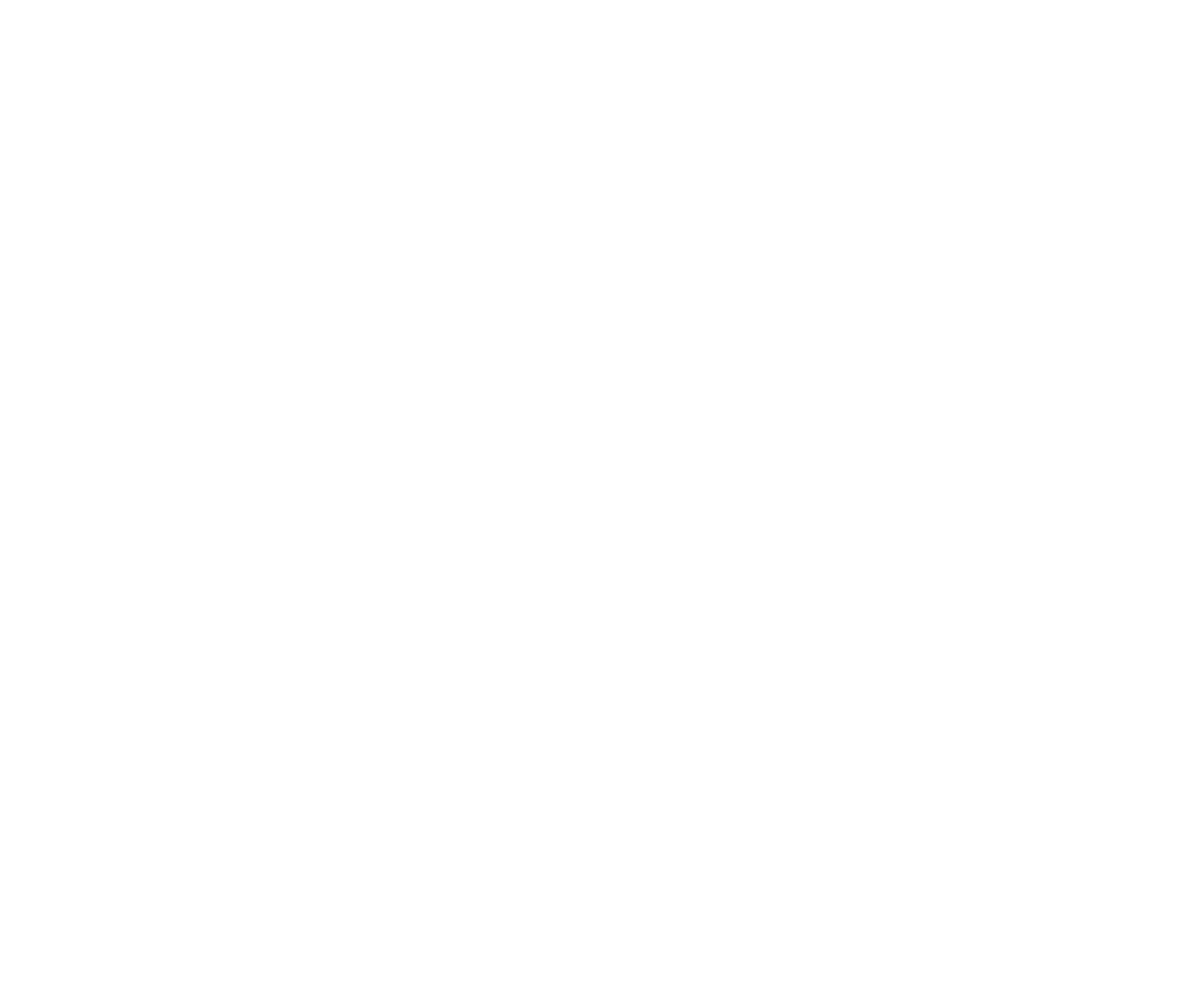
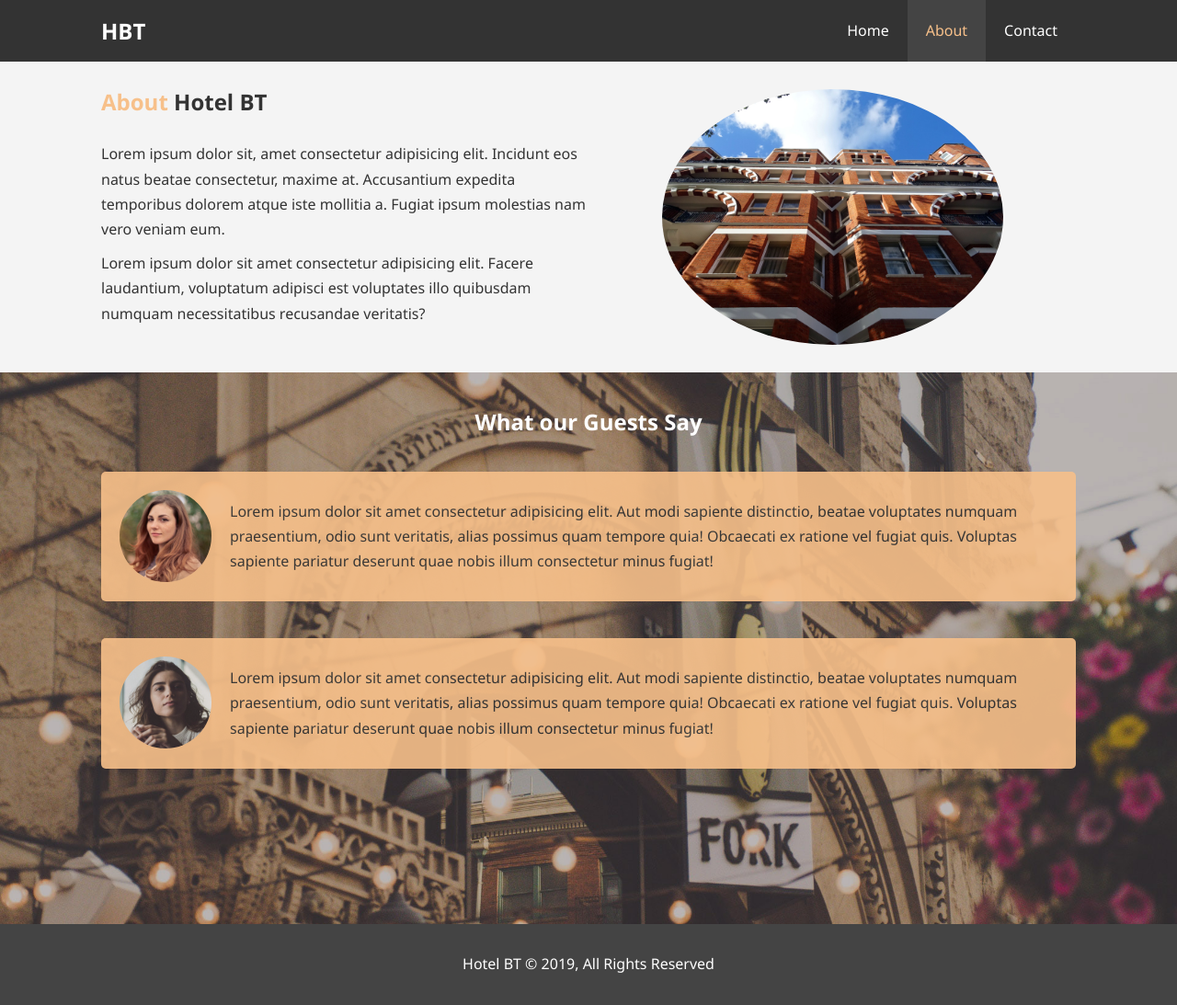
Before and after one commit to hozefam/hotel_website, a plain HTML site: page about.html in a window 1280 px wide. Shown: the whole page at 92% size. Before the commit the page ends 800 px from the top, so only its background shows below. Drawn offline with Linux system fonts and the light colour scheme.

Commit message:
About page

```diff
--- a/about.html
+++ b/about.html
@@ -0,0 +1,85 @@
+<!DOCTYPE html>
+<html lang="en">
+  <head>
+    <meta charset="UTF-8" />
+    <meta name="viewport" content="width=device-width, initial-scale=1.0" />
+    <meta http-equiv="X-UA-Compatible" content="ie=edge" />
+    <meta
+      name="description"
+      content="Welcome to the most extraordinary hotel in Boston Massachusetts"
+    />
+    <meta name="keywords" content="hotel, boston" />
+    <link rel="stylesheet" href="css/style.css" />
+    <title>Hotel BT | About</title>
+  </head>
+  <body>
+    <header>
+      <nav id="navbar">
+        <div class="container">
+          <h1 class="logo">
+            <a href="index.html">HBT</a>
+          </h1>
+          <ul>
+            <li><a href="index.html">Home</a></li>
+            <li><a href="about.html" class="current">About</a></li>
+            <li><a href="contact.html">Contact</a></li>
+          </ul>
+        </div>
+      </nav>
+    </header>
+
+    <section id="about-info" class="bg-light py-3">
+      <div class="container">
+        <div class="info-left">
+          <h1><span class="text-primary l-heading">About</span> Hotel BT</h1>
+          <p>
+            Lorem ipsum dolor sit, amet consectetur adipisicing elit. Incidunt
+            eos natus beatae consectetur, maxime at. Accusantium expedita
+            temporibus dolorem atque iste mollitia a. Fugiat ipsum molestias nam
+            vero veniam eum.
+          </p>
+          <p>
+            Lorem ipsum dolor sit amet consectetur adipisicing elit. Facere
+            laudantium, voluptatum adipisci est voluptates illo quibusdam
+            numquam necessitatibus recusandae veritatis?
+          </p>
+        </div>
+        <div class="info-right">
+          <img src="./img/photo-2.jpg" alt="Hotel" />
+        </div>
+      </div>
+    </section>
+
+    <div class="clr"></div>
+
+    <section id="testimonials" class="py-3">
+      <div class="container">
+        <h2 class="l-heading">What our Guests Say</h2>
+        <div class="testimonial bg-primary">
+          <img src="./img/person-1.jpg" alt="Samantha" />
+          <p>
+            Lorem ipsum dolor sit amet consectetur adipisicing elit. Aut modi
+            sapiente distinctio, beatae voluptates numquam praesentium, odio
+            sunt veritatis, alias possimus quam tempore quia! Obcaecati ex
+            ratione vel fugiat quis. Voluptas sapiente pariatur deserunt quae
+            nobis illum consectetur minus fugiat!
+          </p>
+        </div>
+        <div class="testimonial bg-primary">
+          <img src="./img/person-2.jpg" alt="Jen" />
+          <p>
+            Lorem ipsum dolor sit amet consectetur adipisicing elit. Aut modi
+            sapiente distinctio, beatae voluptates numquam praesentium, odio
+            sunt veritatis, alias possimus quam tempore quia! Obcaecati ex
+            ratione vel fugiat quis. Voluptas sapiente pariatur deserunt quae
+            nobis illum consectetur minus fugiat!
+          </p>
+        </div>
+      </div>
+    </section>
+
+    <footer id="main-footer">
+      <p>Hotel BT &copy; 2019, All Rights Reserved</p>
+    </footer>
+  </body>
+</html>
--- a/css/style.css
+++ b/css/style.css
@@ -80,6 +80,21 @@ p {
 
 .clr {
   clear: both;
+}
+
+l-heading {
+  font-size: 40px;
+}
+
+/* Padding */
+.py-1 {
+  padding: 10px 0;
+}
+.py-2 {
+  padding: 20px 0;
+}
+.py-3 {
+  padding: 30px 0;
 }
 
 /* Navbar */
@@ -178,6 +193,53 @@ p {
   margin-bottom: 10px;
 }
 
+/* About Info */
+#about-info .info-right {
+  float: right;
+  width: 50%;
+  min-height: 100%;
+}
+
+#about-info .info-right img {
+  display: block;
+  width: 70%;
+  margin: auto;
+  border-radius: 50%;
+}
+
+#about-info .info-left {
+  float: left;
+  width: 50%;
+  min-height: 100%;
+}
+
+/* Testimonials */
+#testimonials {
+  height: 600px;
+  background: url("../img/test-bg.jpg") no-repeat center center/cover;
+  padding-top: 40px;
+}
+
+#testimonials h2 {
+  color: #fff;
+  text-align: center;
+  padding-bottom: 40px;
+}
+
+#testimonials .testimonial {
+  padding: 20px;
+  margin-bottom: 40px;
+  border-radius: 5px;
+  opacity: 0.9;
+}
+
+#testimonials .testimonial img {
+  width: 100px;
+  float: left;
+  margin-right: 20px;
+  border-radius: 50%;
+}
+
 /* Footer */
 #main-footer {
   text-align: center;
```
